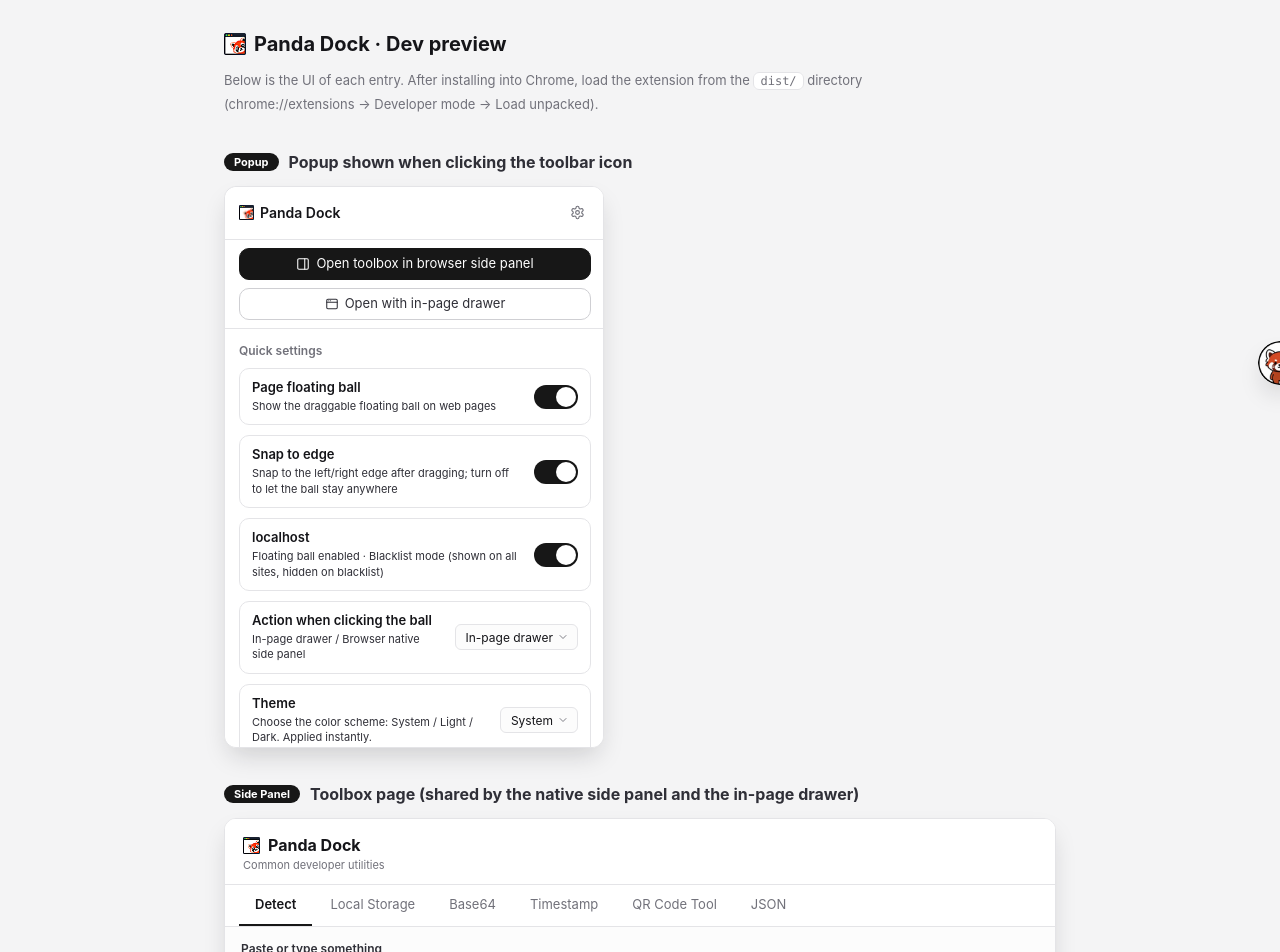
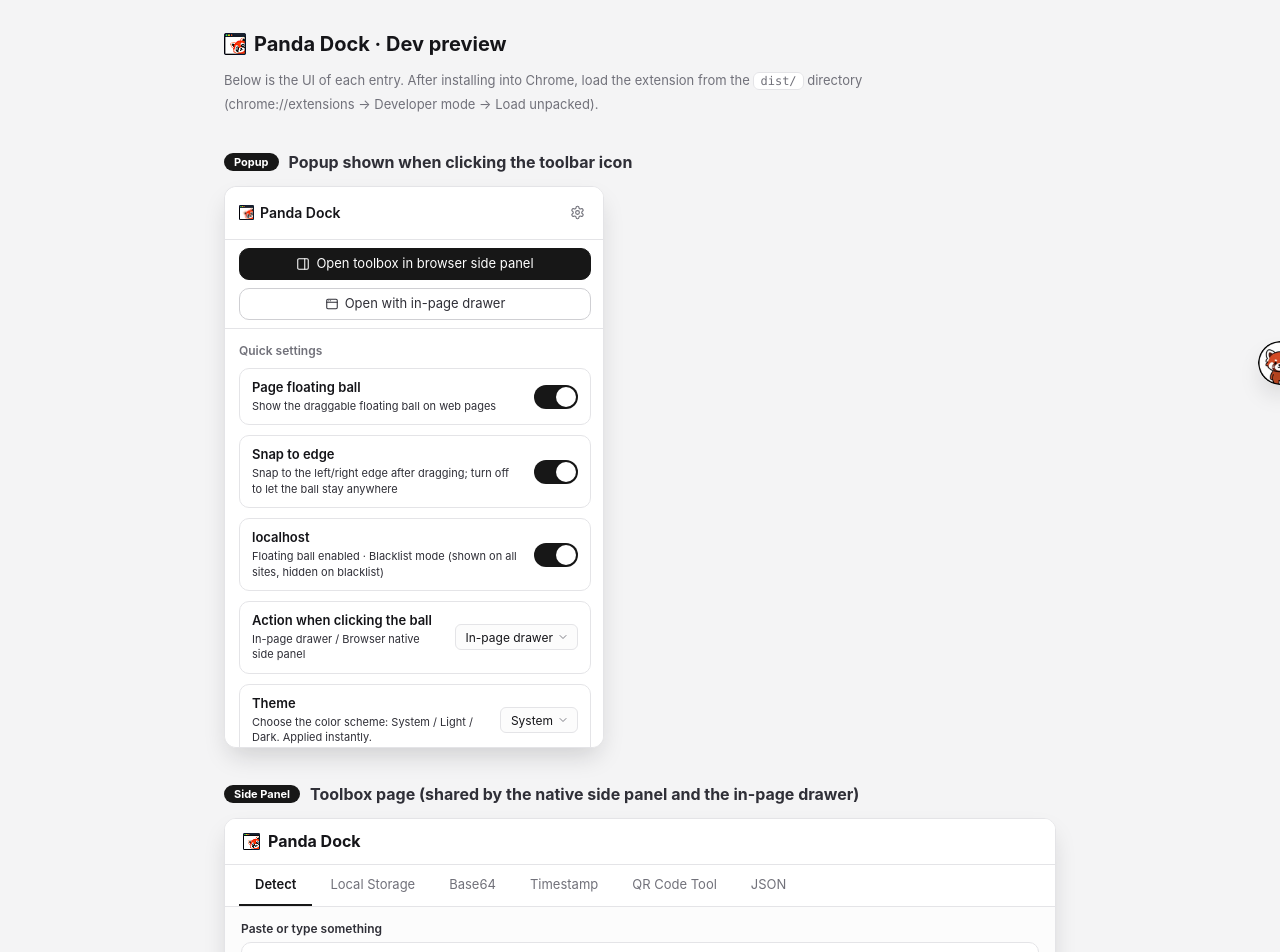
Before and after one commit to forestRhapsody/panda-dock, a React (Vite) app: page / in a window 1280 px wide. Shown: the top 952 px of the page. Built offline with nearby package versions, Linux system fonts and the light colour scheme.

Commit message:
fix: 修复工具箱 Tab 拖拽排序圆角与宽度超出文字压缩问题

```diff
--- a/src/options/OptionsPage.tsx
+++ b/src/options/OptionsPage.tsx
@@ -84,8 +84,8 @@
     id,
   })
   const style = {
-    transform: CSS.Transform.toString(transform),
-    transition,
+    transform: CSS.Translate.toString(transform),
+    transition: isDragging ? undefined : transition,
   }
   return (
     <li
--- a/src/options/index.css
+++ b/src/options/index.css
@@ -132,7 +132,6 @@
   border-color: var(--tk-primary);
   background: color-mix(in srgb, var(--tk-primary) 12%, var(--tk-card));
 }
-
 
 .opt__switch {
   position: relative;
--- a/src/theme.css
+++ b/src/theme.css
@@ -59,8 +59,8 @@
 
   /* —— 字体 —— */
   --tk-font:
-    -apple-system, BlinkMacSystemFont, 'Segoe UI', 'PingFang SC',
-    'Hiragino Sans GB', 'Microsoft YaHei', sans-serif;
+    -apple-system, BlinkMacSystemFont, 'Segoe UI', 'PingFang SC', 'Hiragino Sans GB',
+    'Microsoft YaHei', sans-serif;
   --tk-font-mono: ui-monospace, SFMono-Regular, Menlo, Consolas, monospace;
 
   /* —— 字号层级（全入口统一，随 --tk-font-scale 缩放） —— */
--- a/src/tools/ToolsApp.tsx
+++ b/src/tools/ToolsApp.tsx
@@ -77,7 +77,10 @@
       aria-selected={selected}
       data-tool={id}
       className={`tw-nav__btn${selected ? ' tw-nav__btn--on' : ''}${isDragging ? ' tw-nav__btn--drag' : ''}`}
-      style={{ transform: CSS.Transform.toString(transform), transition }}
+      style={{
+        transform: CSS.Translate.toString(transform),
+        transition: isDragging ? undefined : transition,
+      }}
       {...listeners}
       onClick={() => {
         if (!isDragging) onSelect(id)
@@ -231,7 +234,6 @@
               <AppLogo size={17} />
               {t('app.title')}
             </h1>
-            <p className='tw__subtitle'>{t('app.subtitle')}</p>
           </div>
           {headerActions && <div className='tw__header-actions'>{headerActions}</div>}
         </header>
--- a/src/tools/tools.css
+++ b/src/tools/tools.css
@@ -18,7 +18,7 @@
   align-items: center;
   justify-content: space-between;
   gap: 12px;
-  padding: 16px 18px 12px;
+  padding: 12px 18px;
   border-bottom: 1px solid var(--tk-border);
   background: var(--tk-card);
   flex: none;
@@ -35,12 +35,6 @@
   margin: 0;
   font-size: var(--tk-text-lg);
   line-height: 1.3;
-}
-
-.tw__subtitle {
-  margin: 2px 0 0;
-  font-size: var(--tk-text-xs);
-  color: var(--tk-muted-foreground);
 }
 
 .tw__header-actions {
@@ -378,9 +372,11 @@
 }
 
 .tw-nav__btn {
+  flex-shrink: 0;
   padding: 10px 16px;
   border: none;
   border-bottom: 2px solid transparent;
+  border-radius: 0;
   background: none;
   font-family: var(--tk-font);
   font-size: var(--tk-text-base);
@@ -407,10 +403,11 @@
 
 /* 拖拽排序中的选项卡：轻微抬升，提示可放置 */
 .tw-nav__btn--drag {
-  z-index: 1;
+  position: relative;
+  z-index: 2;
   background: var(--tk-muted);
   color: var(--tk-foreground);
-  border-radius: var(--tk-radius-sm);
+  border-radius: 0;
   box-shadow: var(--tk-shadow-md);
   cursor: grabbing;
 }
@@ -493,7 +490,10 @@
   background: var(--tk-card);
   color: var(--tk-muted-foreground);
   cursor: pointer;
-  transition: color 0.15s, border-color 0.15s, background 0.15s;
+  transition:
+    color 0.15s,
+    border-color 0.15s,
+    background 0.15s;
 }
 
 .url-row__copy:hover {
@@ -639,7 +639,9 @@
   background: none;
   color: var(--tk-muted-foreground);
   cursor: pointer;
-  transition: background 0.15s, color 0.15s;
+  transition:
+    background 0.15s,
+    color 0.15s;
 }
 
 .tw-detect__copy:hover {
@@ -908,8 +910,6 @@
 
 /* —— 二维码生成与解析工具 (tw-qr) —— */
 
-
-
 .tw-qr__toolbar {
   display: flex;
   align-items: center;
@@ -936,7 +936,6 @@
   color: var(--tk-muted-foreground);
   white-space: nowrap;
 }
-
 
 .tw-qr__body {
   display: flex;
@@ -1106,8 +1105,12 @@
 }
 
 @keyframes tw-qr-pulse {
-  from { opacity: 0.3; }
-  to   { opacity: 0.7; }
+  from {
+    opacity: 0.3;
+  }
+  to {
+    opacity: 0.7;
+  }
 }
 
 .tw-qr__img-wrapper {
```
Also changed, not shown: src/ui/ui.css (+9 -3 lines), src/popup/index.css (line endings or trailing spaces), 1 other file (tests, documents, lock files or other folders).
